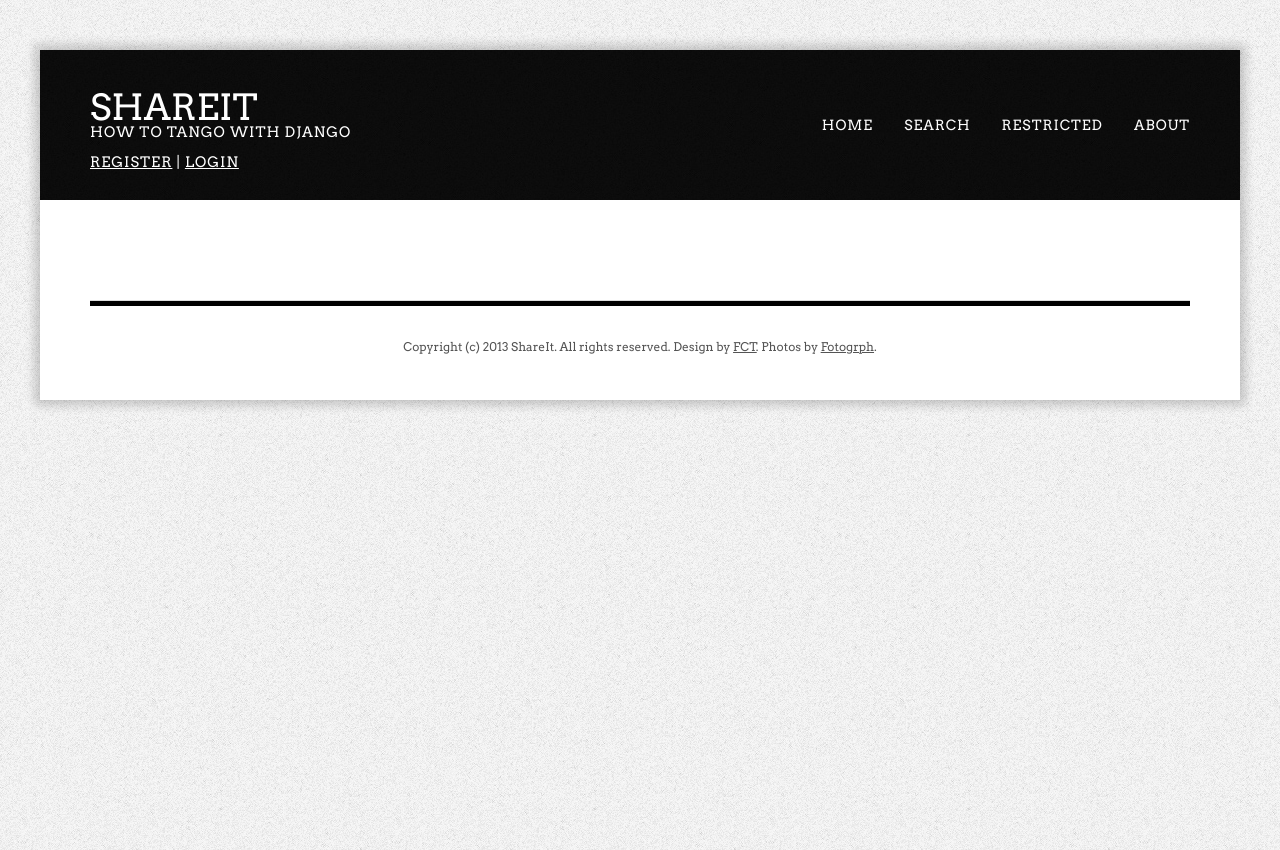
After one commit to Snikket/shareit, a Django app: template shareit_project/templates/shareit/base-direction.html in a window 1280 px wide. The commit adds this page. Run offline with Django 3.2, Linux system fonts and the light colour scheme; the template is opened without the code that fills it, so the values that code supplies are empty; parts of the project's set-up code (start-up, migrations or seed data) failed here and were passed over.

Commit message:
done think anythings changed - messing about with jquery and stuff again

```diff
--- /dev/null
+++ b/shareit_project/static/css/drection/default.css
@@ -0,0 +1,323 @@
+html, body {
+	height: 100%;
+}
+
+body {
+	margin: 0px;
+	padding: 0px;
+	background: #CBBB9A url(images/main-bg.jpg) repeat;
+	font-family: 'Arvo', serif;
+	font-size: 12px;
+	color: #545454;
+}
+
+h1, h2, h3 {
+	margin: 0;
+	padding: 0;
+	text-transform: uppercase;
+	font-weight: 300;
+	font-family: 'Arvo', serif;
+}
+
+h2 {
+	padding: 0px 0px 20px 0px;
+	font-size: 1.50em;
+}
+
+p, ol, ul {
+	margin-top: 0px;
+}
+
+p {
+	line-height: 180%;
+}
+
+strong {
+	color: #2C2C2C;
+}
+
+a {
+	color: #2C2C2C;
+}
+
+a:hover {
+	text-decoration: none;
+}
+
+a img {
+	border: none;
+}
+
+img.border {
+}
+
+img.alignleft {
+	float: left;
+}
+
+img.alignright {
+	float: right;
+}
+
+img.aligncenter {
+	margin: 0px auto;
+}
+
+hr {
+	display: none;
+}
+
+/** WRAPPER */
+
+#wrapper {
+	overflow: hidden;
+	width: 1200px;
+	margin: 50px auto;
+	background: #FFFFFF;
+	box-shadow: 0px 0px 10px 5px rgba(0,0,0,.2);
+}
+
+.container {
+	width: 1200px;
+	margin: 0px auto;
+}
+
+.clearfix {
+	clear: both;
+}
+
+/** HEADER */
+
+#header {
+	overflow: hidden;
+	height: 150px;
+	background: url(images/img01.jpg) repeat-x left top;
+}
+
+/* Logo */
+
+#logo
+{
+	float: left;
+	width: 350px;
+	padding: 30px 0px 0px 50px;
+	text-transform: uppercase;
+}
+
+#logo h1
+{
+	padding: 5px 10px 0px 0px;
+}
+
+#logo h1 a
+{
+	text-decoration: none;
+	font-size: 1.5em;
+	font-weight: 300;
+	color: #FFFFFF;
+}
+
+#logo p
+{
+	display: block;
+	margin-top: -10px;
+	padding: 0px 0px 0px 0px;
+	letter-spacing: 1px;
+	font-size: 1.2em;
+	color: #FFFFFF;
+}
+
+#logo p a
+{
+	color: #FFFFFF;
+}
+
+/* Menu */
+
+#menu
+{
+	float: right;
+	width: 700px;
+	padding: 60px 50px 0px 0px;
+}
+
+#menu ul
+{
+	float: right;
+	margin: 0;
+	padding: 0px 0px 0px 0px;
+	list-style: none;
+	line-height: normal;
+}
+
+#menu li
+{
+	float: left;
+}
+
+#menu a
+{
+	display: block;
+	margin-left: 1px;
+	padding: 7px 0px 7px 30px;
+	letter-spacing: 1px;
+	text-decoration: none;
+	text-align: center;
+	text-transform: uppercase;
+	font-size: 14px;
+	font-weight: 300;
+	color: #FFFFFF;
+}
+
+#menu a:hover, #menu .current_page_item a
+{
+	text-decoration: none;
+	border-radius: 5px;
+	color: #FFFFFF;
+}
+
+/** PAGE */
+
+#page {
+	overflow: hidden;
+	width: 1100px;
+	margin: 0px 50px;
+	padding: 50px 0px;
+	border-bottom: 1px solid #DEDEDE;
+}
+
+#page h2 {
+}
+
+/** CONTENT */
+
+#content {
+	float: right;
+	width: 750px;
+}
+
+/** SIDEBAR */
+
+#sidebar {
+	float: left;
+	width: 300px;
+}
+
+/* Footer */
+
+#footer {
+	overflow: hidden;
+	margin: 0px 50px;
+	padding: 30px 0px;
+	border-top: 5px solid #000000;
+}
+
+#footer p {
+	text-align: center;
+	font-size: 12px;
+}
+
+#footer a {
+	color: #545454;
+}
+
+/* Three Column */
+
+#three-column {
+	overflow: hidden;
+	margin: 0px 50px;
+	padding: 50px 0px;
+}
+
+#three-column #tbox1 {
+	float: left;
+	width: 300px;
+	margin-right: 50px;
+}
+
+#three-column #tbox2 {
+	float: left;
+	width: 400px;
+}
+
+#three-column #tbox3 {
+	float: right;
+	width: 300px;
+}
+
+/* List Style 1 */
+
+ul.style1 {
+	margin: 0px;
+	padding: 0px;
+	list-style: none;
+}
+
+ul.style1 li {
+	padding: 10px 0px 15px 0px;
+	border-top: 1px solid #DEDEDE;
+}
+
+ul.style1 a {
+	text-decoration: none;
+	color: #545454;
+}
+
+ul.style1 a:hover {
+	text-decoration: underline;
+}
+
+ul.style1 .first {
+	padding-top: 0px;
+	border-top: none;
+}
+
+
+/* List style 2 */
+
+ul.style2 {
+	margin: 0px;
+	padding: 0px;
+	list-style: none;
+}
+
+ul.style2 li {
+	padding: 25px 0px 15px 0px;
+	border-top: 1px solid #DEDEDE;
+}
+
+ul.style2 .first {
+	padding-top: 0px;
+	border-top: none;
+}
+
+ul.style2 h3 {
+	padding: 0px 0px 10px 0px;
+}
+
+ul.style2 h3 a {
+	text-transform: none;
+	color: #373737;
+}
+
+ul.style2 a {
+	text-decoration: none;
+	color: #919191;
+}
+
+ul.style2 a:hover {
+	text-decoration: underline;
+}
+
+/* Button Style 1 */
+
+.button-style {
+	display: inline-block;
+	margin-top: 20px;
+	padding: 7px 20px;
+	background: #333;
+	border-radius: 5px;
+	text-decoration: none;
+	text-transform: uppercase;
+	color: #FFFFFF;
+}
--- /dev/null
+++ b/shareit_project/templates/shareit/base-direction.html
@@ -0,0 +1,62 @@
+<!DOCTYPE html PUBLIC "-//W3C//DTD XHTML 1.0 Strict//EN" "http://www.w3.org/TR/xhtml1/DTD/xhtml1-strict.dtd">
+<!--
+Design by Free CSS Templates
+http://www.freecsstemplates.org
+Released for free under a Creative Commons Attribution 2.5 License
+
+Name       : Direction
+Description: A two-column, fixed-width design with dark color scheme.
+Version    : 1.0
+Released   : 20130121
+
+-->
+<html xmlns="http://www.w3.org/1999/xhtml">
+<head>
+<meta http-equiv="Content-Type" content="text/html; charset=utf-8" />
+<title>Rango</title>
+<link href="http://fonts.googleapis.com/css?family=Arvo:400,700" rel="stylesheet" type="text/css" />
+<link href="{{ STATIC_URL}}css/direction/default.css" rel="stylesheet" type="text/css" media="all" />
+</head>
+<body>
+<div id="wrapper">
+        <div id="header">
+                <div id="logo">
+                        <h1><a href="/shareit/">ShareIt</a></h1>
+                        <p>How to Tango with Django</p>
+                        <p>
+                        {% if user.is_authenticated %}
+                                Welcome {{ user.username }}  |
+                                <a href="/shareit/logout/">Logout</A>
+                        {% else %}
+                                <a href="/shareit/register/">Register</A> |
+                                <a href="/shareit/login/">Login</A>
+                        {% endif %}
+                        </p>
+                </div>
+                <div id="menu">
+                        <ul>
+                                <li><a href="/shareit/">Home</a></li>
+                                <li><a href="/shareit/search/">Search</a></li>
+                                <li><a href="/shareit/restricted" >Restricted</a></li>
+                                <li><a href="/shareit/about/" >About</a></li>
+
+                        </ul>
+                </div>
+        </div>
+        <div id="page">
+                <div id="content">
+                        {% block content %}{% endblock %}
+                </div>
+                <div id="sidebar">
+                        <div id="tbox1">
+                        {% block sidebar %}{% endblock %}
+                        </div>
+                </div>
+        </div>
+
+        <div id="footer">
+                <p>Copyright (c) 2013 ShareIt. All rights reserved. Design by <a href="http://www.freecsstemplates.org">FCT</a>. Photos by <a href="http://fotogrph.com/">Fotogrph</a>.</p>
+        </div>
+</div>
+</body>
+</html>
--- a/shareit_project/templates/shareit/base.html
+++ b/shareit_project/templates/shareit/base.html
@@ -5,7 +5,7 @@
 <HEADER>
         <META http-equiv="Content-type" content="text/html; charset=utf-8" />
     <TITLE>Rango</TITLE>
-	<LINK href="{{ STATIC_URL}}css/basic/basic.css" rel="stylesheet" title="basicstyle" type="text/css" />
+	<LINK href="{{ STATIC_URL}}css/basic/basic.css" rel="stylesheet" title="basicstyle" type="text/css">
 </HEADER>
 <BODY>
 
--- a/shareit_project/templates/shareit/home.html
+++ b/shareit_project/templates/shareit/home.html
@@ -50,7 +50,6 @@ function changeFocus(id){
 <!-- drop down menu for categories-->
     <select id="cat">
 	<option value="None">Category</option>
-	<option value={{ cat.name }}</option>
    </select>
     <input id="b1" type="button" value="ShareIt!"/>
     <br/><br/>
```
Also changed, not shown: shareit_project/static/css/drection/index.html (added, +104 -0 lines), shareit_project/static/css/drection/images/img01.jpg (added), shareit_project/static/css/drection/images/img02.jpg (added), shareit_project/static/css/drection/images/main-bg.jpg (added), shareit_project/static/css/drection/license.txt (added), 1 other file.
